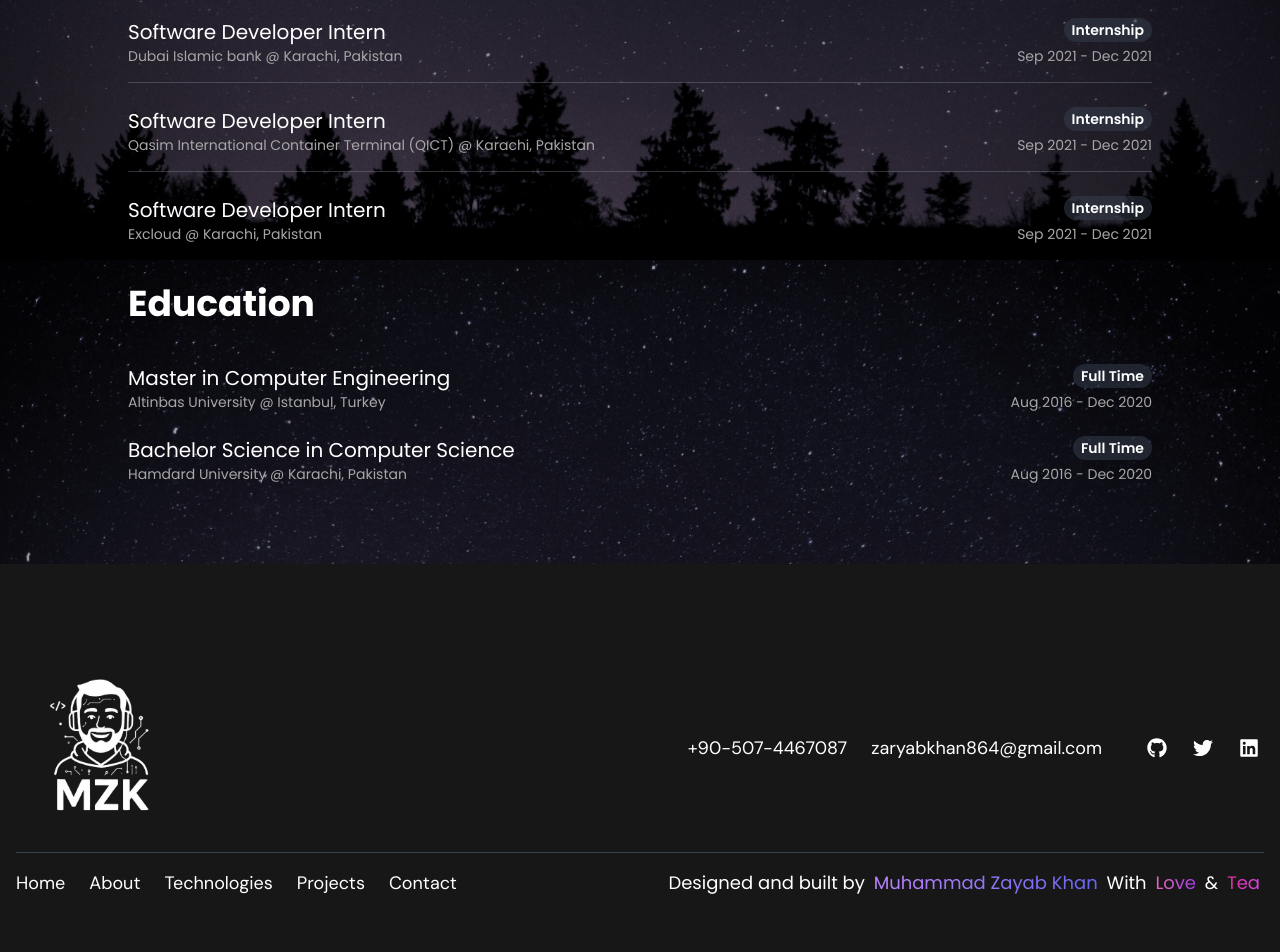
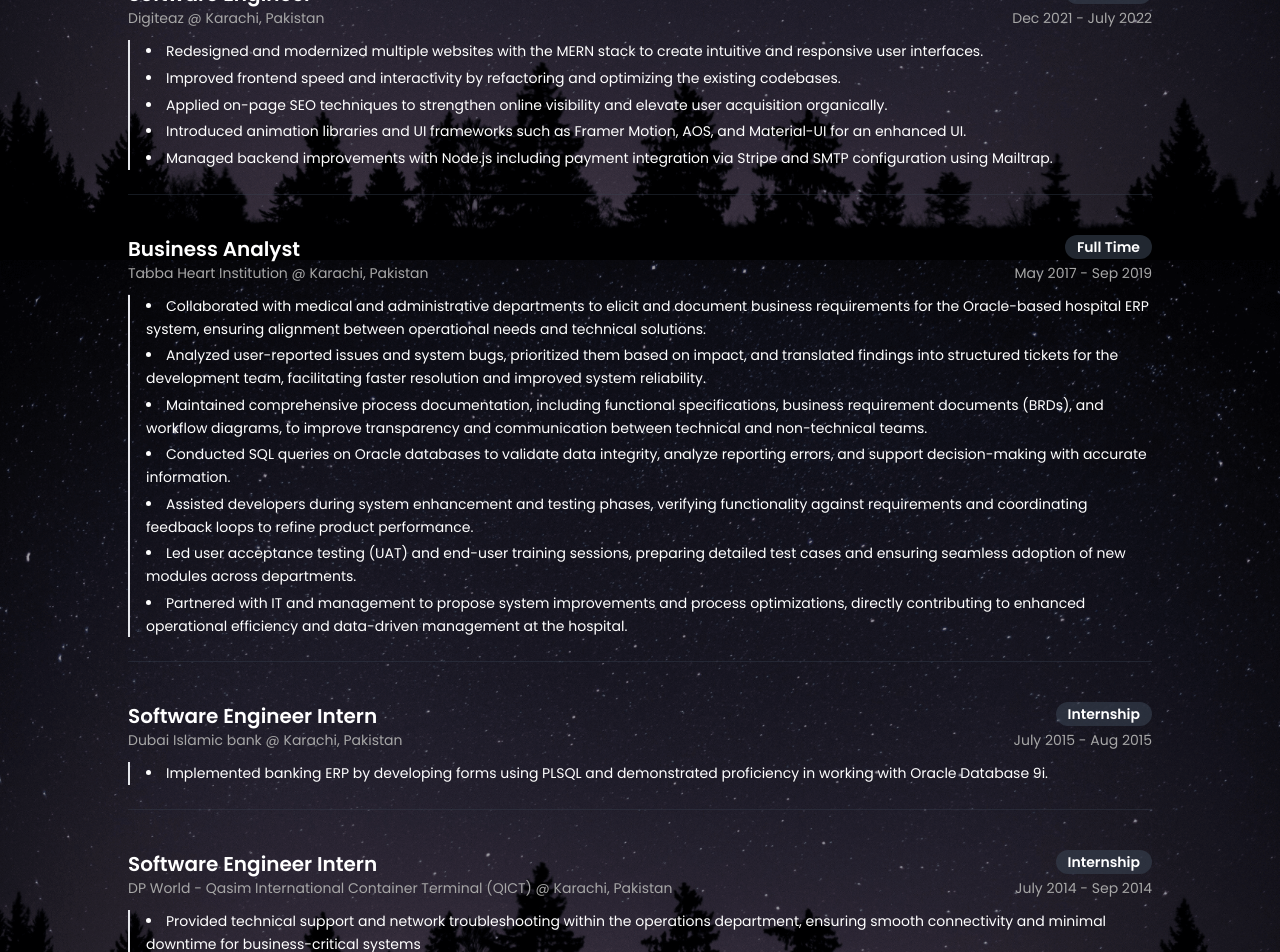
Before and after one commit to zaryabkhan864/portfolio, a React (Create React App) app: page /about in a window 1280 px wide. Shown: the part 1340-2292 px from the top of the page. Built offline with nearby package versions, Linux system fonts and the light colour scheme.

Commit message:
add experience

```diff
--- a/src/components/AboutMe.jsx
+++ b/src/components/AboutMe.jsx
@@ -40,35 +40,63 @@ const AboutMe = () => {
       company: "Digiteaz",
       location: "Karachi, Pakistan",
       type: "Full Time",
-      date: "Sep 2021 - Dec 2021",
+      date: "Dec 2021 - July 2022",
+      expertise: [
+        "Redesigned and modernized multiple websites with the MERN stack to create intuitive and responsive user interfaces.",
+        "Improved frontend speed and interactivity by refactoring and optimizing the existing codebases.",
+        "Applied on-page SEO techniques to strengthen online visibility and elevate user acquisition organically.",
+        "Introduced animation libraries and UI frameworks such as Framer Motion, AOS, and Material-UI for an enhanced UI.",
+        "Managed backend improvements with Node.js including payment integration via Stripe and SMTP configuration using Mailtrap."
+      ]
     },
     {
-      role: "Service desk officer",
-      company: "Tabba Heart Hospital",
+      role: "Business Analyst",
+      company: "Tabba Heart Institution",
       location: "Karachi, Pakistan",
-      type: "Internship",
-      date: "Sep 2021 - Dec 2021",
+      type: "Full Time",
+      date: "May 2017 - Sep 2019",
+      expertise: [
+        "Collaborated with medical and administrative departments to elicit and document business requirements for the Oracle-based hospital ERP system, ensuring alignment between operational needs and technical solutions.",
+        "Analyzed user-reported issues and system bugs, prioritized them based on impact, and translated findings into structured tickets for the development team, facilitating faster resolution and improved system reliability.",
+        "Maintained comprehensive process documentation, including functional specifications, business requirement documents (BRDs), and workflow diagrams, to improve transparency and communication between technical and non-technical teams.",
+        "Conducted SQL queries on Oracle databases to validate data integrity, analyze reporting errors, and support decision-making with accurate information.",
+        "Assisted developers during system enhancement and testing phases, verifying functionality against requirements and coordinating feedback loops to refine product performance.",
+        "Led user acceptance testing (UAT) and end-user training sessions, preparing detailed test cases and ensuring seamless adoption of new modules across departments.",
+        "Partnered with IT and management to propose system improvements and process optimizations, directly contributing to enhanced operational efficiency and data-driven management at the hospital."
+      ]
     },
     {
-      role: "Software Developer Intern",
+      role: "Software Engineer Intern",
       company: "Dubai Islamic bank ",
       location: "Karachi, Pakistan",
       type: "Internship",
-      date: "Sep 2021 - Dec 2021",
+      date: "July 2015 - Aug 2015",
+      expertise: [
+        "Implemented banking ERP by developing forms using PLSQL and demonstrated proficiency in working with Oracle Database 9i.",
+      ]
     },
     {
-      role: "Software Developer Intern",
-      company: "Qasim International Container Terminal (QICT)",
+      role: "Software Engineer Intern",
+      company: "DP World - Qasim International Container Terminal (QICT)",
       location: "Karachi, Pakistan",
       type: "Internship",
-      date: "Sep 2021 - Dec 2021",
+      date: "July 2014 - Sep 2014",
+      expertise: [
+        "Provided technical support and network troubleshooting within the operations department, ensuring smooth connectivity and minimal downtime for business-critical systems",
+        "Logistics ERP by creating new forms and reports in Oracle using PLSQL, alongside expertise in Oracle Database 9i",
+
+      ]
     },
     {
-      role: "Software Developer Intern",
+      role: "Software Engineer Intern",
       company: "Excloud",
       location: "Karachi, Pakistan",
       type: "Internship",
-      date: "Sep 2021 - Dec 2021",
+      date: "Jan 2014 - Apr 2014",
+      expertise: [
+        "Developed diverse websites, including interactive restaurant platforms, engaging blogs, and robust Gas and Electricity service interfaces, using JavaScript and Bootstrap frameworks to showcase proficiency in web application development.",
+
+      ]
     },
   ];
 
@@ -104,10 +132,7 @@ const AboutMe = () => {
         {/* About Me Description */}
         <motion.div variants={fadeUp} className="space-y-6 mb-10">
           <p className="text-sm sm:text-md md:text-lg lg:text-xl font-poppins font-Regular text-lightContent">
-            The Generator App is an online tool that helps you to export ready-made
-            templates ready to work as your future website. It helps you to combine
-            slides, panels and other components and export it as a set of static files:
-            HTML/CSS/JS.
+            Business Analyst and Software Engineer with a robust background in software development, combining analytical precision with deep technical understanding to enhance business performance. Experienced in gathering and analyzing requirements, documenting workflows, and validating data and APIs across the software lifecycle. Skilled in requirements elicitation, process documentation, SQL data validation, and API testing within Agile environments. Known for bridging communication between stakeholders such as product owners, developers, and QA teams to ensure functional alignment and system reliability. Passionate about transforming complex technical insights into practical business outcomes that improve efficiency and user satisfaction.
           </p>
         </motion.div>
 
@@ -116,30 +141,43 @@ const AboutMe = () => {
           <h2 className="text-xl sm:text-2xl md:text-3xl lg:text-4xl font-poppins font-Bold text-white mb-6">
             Work Experience
           </h2>
-          <div className="space-y-6">
+          <div className="space-y-10">
             {experienceData.map((item, i) => (
-              <motion.div key={i} custom={i} variants={fadeUp}>
+              <motion.div key={i} custom={i} variants={fadeUp} className="pb-6 border-b border-gray-700/40">
                 <div className="flex flex-col md:flex-row md:justify-between">
-                  <div className="mb-2 md:mb-0">
-                    <h3 className="font-poppins text-sm sm:text-md md:text-lg lg:text-xl font-Regular text-white">
+                  <div>
+                    <h3 className="font-poppins text-md sm:text-lg md:text-xl font-Semibold text-white">
                       {item.role}
                     </h3>
-                    <p className="font-poppins text-xs md:text-sm xl:text-md font-Regular text-lightContent">
+                    <p className="font-poppins text-sm font-Regular text-lightContent">
                       {item.company} @ {item.location}
                     </p>
                   </div>
-                  <div className="flex flex-col md:items-end gap-1">
-                    <span className="font-poppins text-sm font-Semibold text-white bg-gray-700 bg-opacity-50 px-2 py-0.5 rounded-full w-fit">
+                  <div className="flex flex-col md:items-end gap-1 mt-2 md:mt-0">
+                    <span className="font-poppins text-xs md:text-sm font-Semibold text-white bg-gray-700/60 px-3 py-0.5 rounded-full w-fit">
                       {item.type}
                     </span>
-                    <span className="font-poppins text-sm font-Regular text-lightContent">
+                    <span className="font-poppins text-xs md:text-sm font-Regular text-lightContent">
                       {item.date}
                     </span>
                   </div>
                 </div>
-                {i !== experienceData.length - 1 && (
-                  <hr className="my-4 border-gray-400 border-opacity-30" />
-                )}
+
+                {/* Expertise List */}
+                {/* Expertise List */}
+                <ul className="list-disc list-inside border-l-2 border-gradient-to-b from-blue-400 to-purple-500 pl-4 mt-3 space-y-1 text-sm md:text-md text-white font-poppins">
+                  {item.expertise.map((point, idx) => (
+                    <motion.li
+                      key={idx}
+                      custom={idx}
+                      variants={fadeUp}
+                      className="leading-relaxed"
+                    >
+                      {point}
+                    </motion.li>
+                  ))}
+                </ul>
+
               </motion.div>
             ))}
           </div>
--- a/src/components/Footer.jsx
+++ b/src/components/Footer.jsx
@@ -1,14 +1,18 @@
 import React from 'react';
+import { Link, useLocation } from 'react-router-dom';
 import logo from '../images/newlogo.png';
 import { FaGithub, FaTwitter, FaLinkedin } from 'react-icons/fa';
 
 const Footer = () => {
+  const location = useLocation();
+  const currentPath = location.pathname;
+
   return (
     <footer className="bg-neutral-900 text-white w-full px-4 pt-24 pb-10" aria-label="Footer">
       <div className="w-full max-w-7xl mx-auto">
 
         {/* Logo and Contact */}
-        <div className="flex flex-col sm:flex-col md:flex-col lg:flex-col xl:flex-col 2xl:flex-col 3xl:flex-col 4xl:flex-row  justify-between items-center mb-4 gap-4">
+        <div className="flex flex-col sm:flex-col md:flex-col lg:flex-col xl:flex-col 2xl:flex-col 3xl:flex-col 4xl:flex-row justify-between items-center mb-4 gap-4">
           <img
             src={logo}
             alt="MZK Logo"
@@ -52,20 +56,54 @@ const Footer = () => {
 
         {/* Navigation & Credit */}
         <div className="flex flex-col lg:flex-col 2xl:flex-row justify-between items-center gap-4">
-          <nav className="flex flex-wrap justify-center gap-4 md:gap-6 text-center font-DMSans text-xs md:text-md lg:text-md xl:text-md 2xl:text-lg font-Regular" aria-label="Footer Navigation">
-            <a href="/" className="glow-hover-text" aria-label="Home">Home</a>
-            <a href="/about" className="glow-hover-text" aria-label="About">About</a>
-            <a href="/tech-stack" className="glow-hover-text" aria-label="Technologies">Technologies</a>
-            <a href="/projects" className="glow-hover-text" aria-label="Projects">Projects</a>
-            <a href="/contact" className="glow-hover-text" aria-label="Contact">Contact</a>
+          <nav
+            className="flex flex-wrap justify-center gap-4 md:gap-6 text-center font-DMSans text-xs md:text-md lg:text-md xl:text-md 2xl:text-lg font-Regular"
+            aria-label="Footer Navigation"
+          >
+            <Link
+              to="/"
+              className={`glow-hover-text transition ${currentPath === '/' ? 'glow-text font-Bold' : ''}`}
+              aria-label="Home"
+            >
+              Home
+            </Link>
+            <Link
+              to="/about"
+              className={`glow-hover-text transition ${currentPath === '/about' ? 'glow-text font-Bold' : ''}`}
+              aria-label="About"
+            >
+              About
+            </Link>
+            <Link
+              to="/tech-stack"
+              className={`glow-hover-text transition ${currentPath === '/tech-stack' ? 'glow-text font-Bold' : ''}`}
+              aria-label="Technologies"
+            >
+              Technologies
+            </Link>
+            <Link
+              to="/projects"
+              className={`glow-hover-text transition ${currentPath === '/projects' ? 'glow-text font-Bold' : ''}`}
+              aria-label="Projects"
+            >
+              Projects
+            </Link>
+            <Link
+              to="/contact"
+              className={`glow-hover-text transition ${currentPath === '/contact' ? 'glow-text font-Bold' : ''}`}
+              aria-label="Contact"
+            >
+              Contact
+            </Link>
           </nav>
+
           <div className="font-poppins text-xs md:text-md lg:text-md xl:text-md 2xl:text-lg font-Regular lg:text-right" aria-label="Footer Credit">
             Designed and built by
             <span className="bg-gradient-to-r from-purple-400 to-indigo-500 bg-clip-text text-transparent px-1"> Muhammad Zayab Khan </span>
             With
             <span className="bg-gradient-to-r from-pink-400 to-purple-600 bg-clip-text text-transparent px-1"> Love </span>
             &
-            <span className="bg-gradient-to-r from-pink-600 to-fuchsia-500 bg-clip-text text-transparent px-1"> Tea </span>
+            <span className="bg-gradient-to-r from-pink-600 to-fuchsia-500 bg-clip-text text-transparent px-1"> Code </span>
           </div>
         </div>
       </div>
--- a/src/components/Navbar.jsx
+++ b/src/components/Navbar.jsx
@@ -62,10 +62,9 @@ const Navbar = () => {
 
       return () => window.removeEventListener('scroll', handleScroll);
     } else {
-      const routeToSection = {
-        '/about': 'about',
-      };
-      setActiveSection(routeToSection[path] || '');
+      const match = navLinks.find(link => link.href === path);
+      setActiveSection(match?.id || '');
+
     }
   }, [location]);
 
@@ -91,8 +90,9 @@ const Navbar = () => {
             <Link
               key={link.href}
               to={link.href}
-              className={`hover:text-royalBlue transition ${activeSection === link.id ? 'text-royalBlue font-semibold' : ''
-                }`}
+              style={activeSection === link.id ? { textShadow: '0 0 5px #9294F8, 0 0 10px #9294F8' } : {}}
+              className={`transition glow-hover-text ${activeSection === link.id ? 'text-blue-950 font-bold' : ''}`}
+
             >
               {link.name}
             </Link>
@@ -152,7 +152,7 @@ const Navbar = () => {
               key={link.href}
               to={link.href}
               onClick={() => setIsOpen(false)}
-              className="hover:text-royalBlue transition"
+              className="glow-hover-text transition"
             >
               {link.name}
             </Link>
```
Lines whose indentation alone changed are shown as unchanged.
